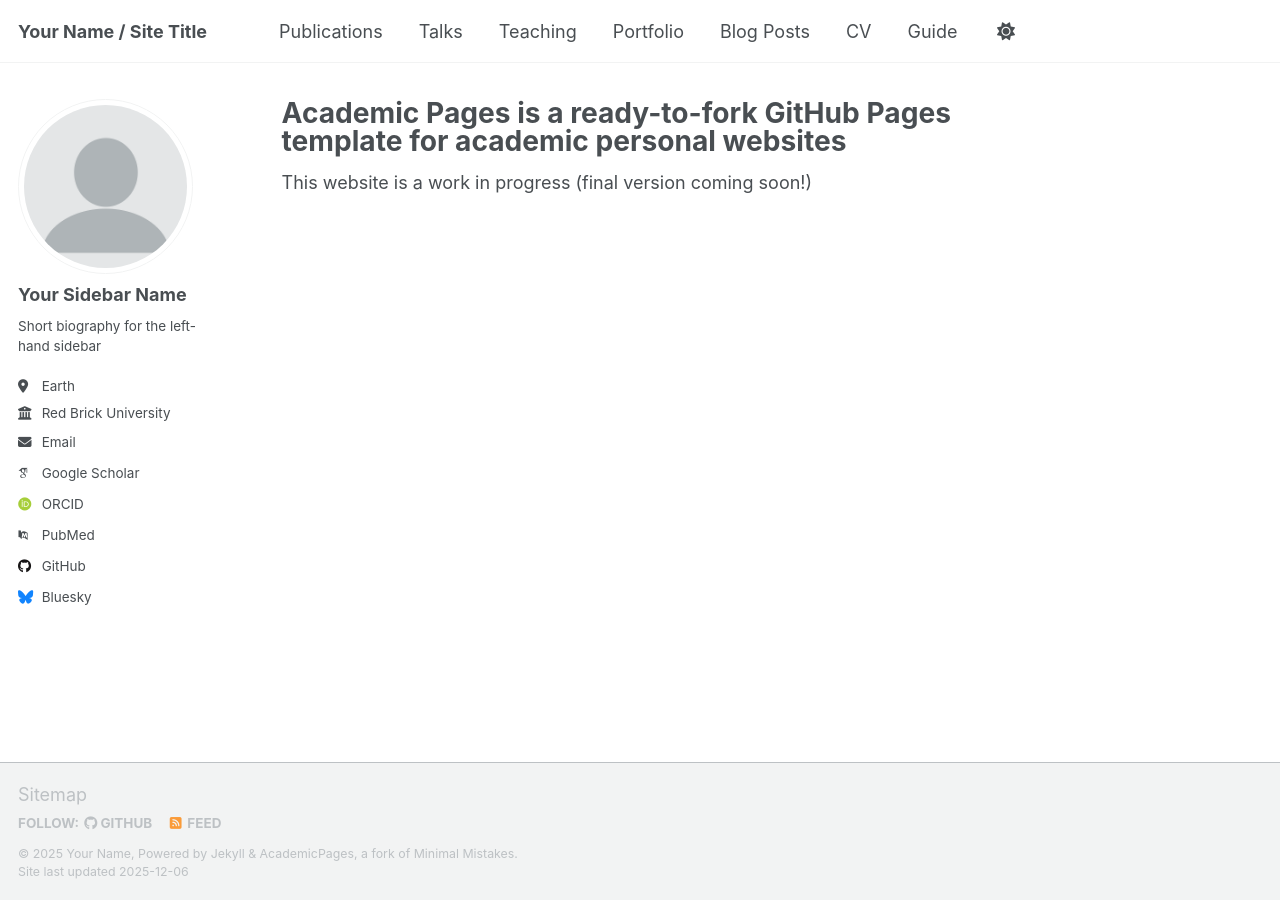
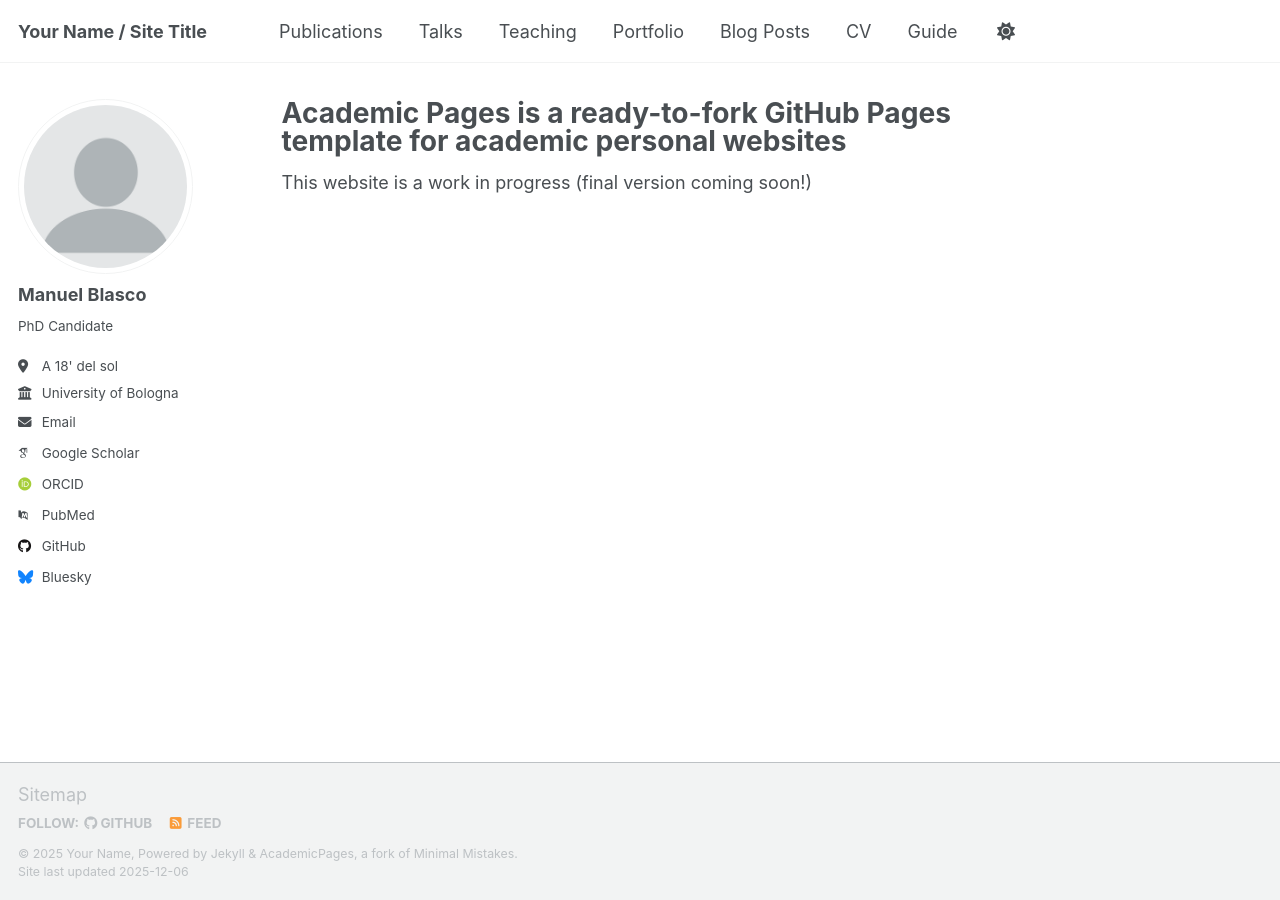
Before and after one commit to ManuelBlasco/manuelblasco.github.io, a Jekyll site: the page built from _pages/about.md, in a window 1280 px wide. Built offline with Jekyll 4.4.1, drawn with Linux system fonts in a browser that asks for light colours; some web fonts are replaced; a script that is not in the unit is left out.

Commit message:
Update _config.yml

```diff
--- a/_config.yml
+++ b/_config.yml
@@ -24,13 +24,13 @@ repository               : "academicpages/academicpages.github.io"
 author:
   # Biographic information
   avatar           : "profile.png"
-  name             : "Your Sidebar Name"
+  name             : "Manuel Blasco"
   pronouns         : # example: "she/her"
-  bio              : "Short biography for the left-hand sidebar"
-  location         : "Earth"
-  employer         : "Red Brick University"
+  bio              : "PhD Candidate"
+  location         : "A 18' del sol"
+  employer         : "University of Bologna"
   uri              : # URL
-  email            : "none@example.org"
+  email            : "manuel.blasco2@unibo.it"
 
   # Academic websites
   academia         : # URL
```
